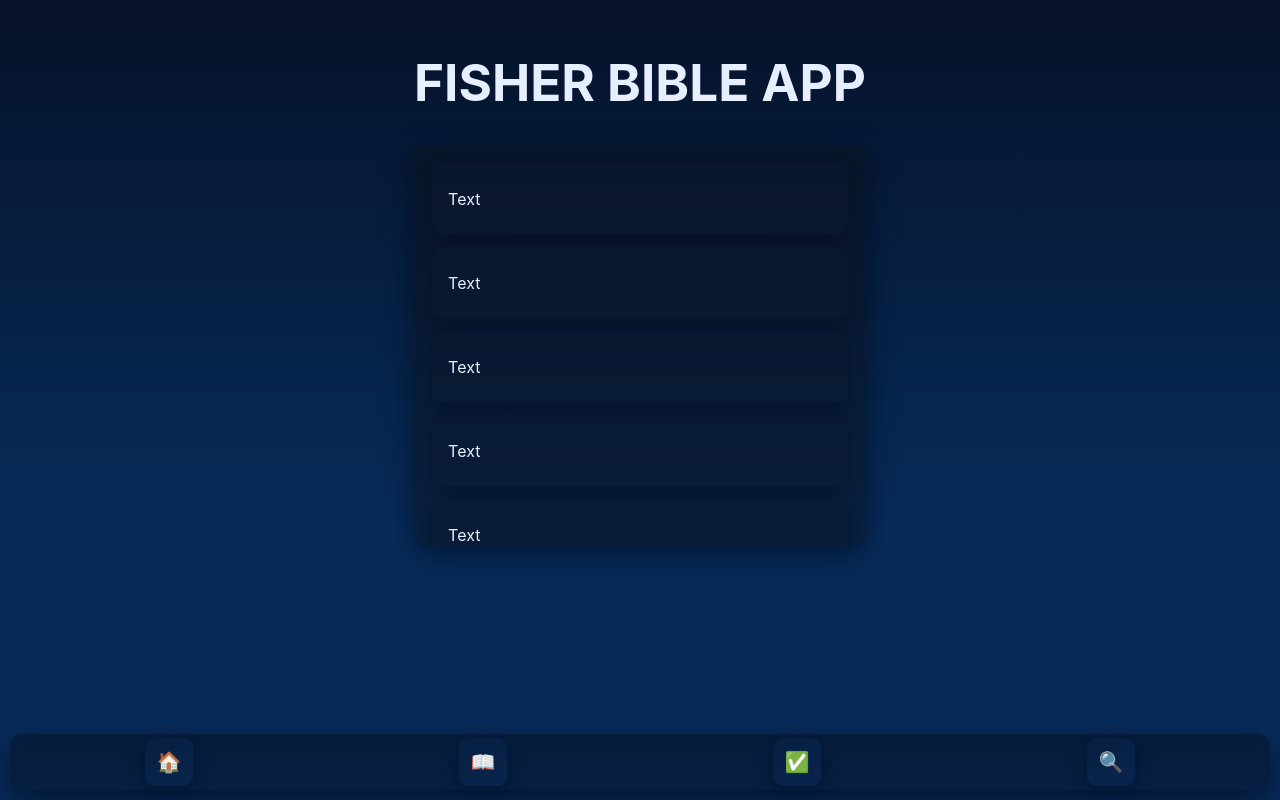
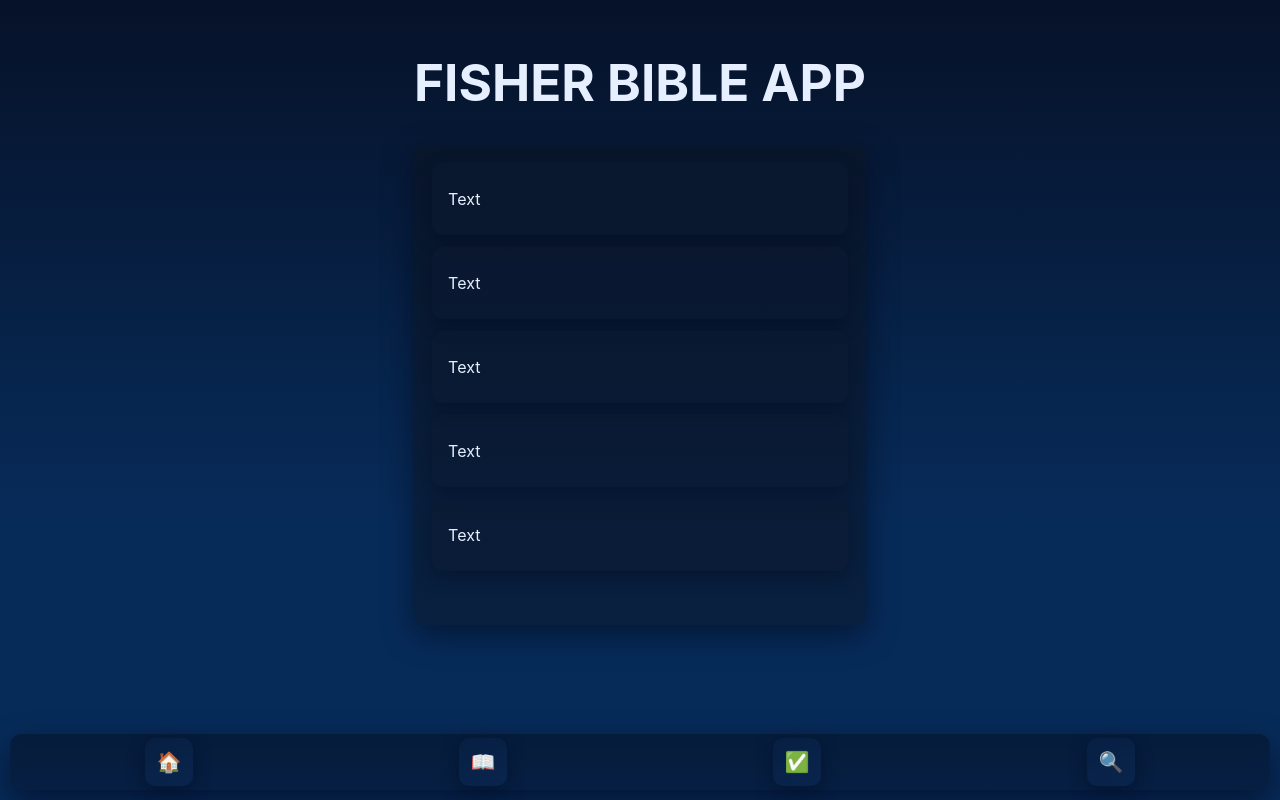
Before and after one commit to HOAGIX/Bible-App-Repo, a React (Vite) app in the folder vite-bible-app/: page / in a window 1280 px wide. Built offline with nearby package versions, Linux system fonts and the light colour scheme.

Commit message:
Revert "Changed Box height"
This reverts commit 399458038f3738472f46d586f9a0bd89c975334d.

```diff
--- a/vite-bible-app/src/styles.css
+++ b/vite-bible-app/src/styles.css
@@ -72,11 +72,10 @@ button:focus, .Menu-Item:focus, .list-item:focus{
     border-radius: var(--radius);
     box-shadow: var(--shadow);
     padding:18px;
-    height: clamp(30vh, 50vh, 70vh);
-   /* max-height: calc(75vh);*/
+    min-height: calc(60vh);
+    max-height: calc(75vh);
     overflow:auto;
-    margin-bottom: 4vh;
-    /*margin-bottom: calc(var(--ui-height) + 12px);*/
+    margin-bottom: calc(var(--ui-height) + 12px);
 }
 
 /* List layout */
```
